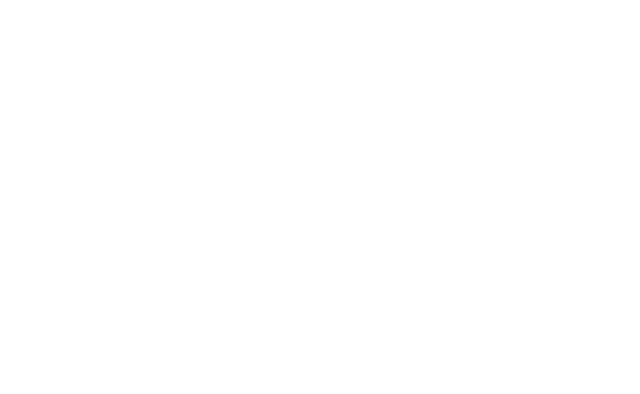
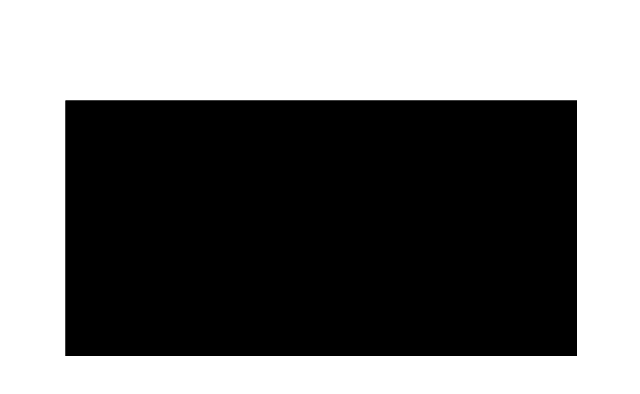
Before and after one commit to stratosphr/emulator, a React (Create React App) app: page / in a window 1280 px wide. Shown: the top 394 px of the page, without its empty margins (35-675 px from the left). Built offline with nearby package versions, Linux system fonts and the light colour scheme.

Commit message:
Added support for screen emulation

```diff
--- a/src/app/Emulator.tsx
+++ b/src/app/Emulator.tsx
@@ -1,8 +1,9 @@
-import React, {Component} from 'react'
+import React, {Component, RefObject} from 'react'
 import './css/Emulator.css'
 import ByteMemory from './core/memory/ByteMemory'
 import MemoryCounter from './core/counters/MemoryCounter'
 import HalfWordMemory from './core/memory/HalfWordMemory'
+import Screen from './core/graphics/Screen'
 
 interface IEmulatorProps {
 }
@@ -12,6 +13,7 @@
 
 export default class Emulator extends Component<IEmulatorProps, IEmulatorState> {
 
+	private readonly screenRef: RefObject<Screen>
 	private readonly ram: ByteMemory
 	private readonly pc: MemoryCounter
 	private readonly v: ByteMemory
@@ -23,6 +25,7 @@
 
 	constructor(props: Readonly<IEmulatorProps>) {
 		super(props)
+		this.screenRef = React.createRef<Screen>()
 		this.ram = new ByteMemory(4096)
 		this.pc = new MemoryCounter(this.ram, 512)
 		this.v = new ByteMemory(16)
@@ -33,10 +36,23 @@
 		this.soundCounter = new ByteMemory()
 	}
 
+	public componentDidMount(): void {
+		this.screenRef.current!.clear()
+	}
+
 	public render(): React.ReactElement<any, string | React.JSXElementConstructor<any>> | string | number | {} | React.ReactNodeArray | React.ReactPortal | boolean | null | undefined {
 		return (
-			<div />
+			<Screen position={{x: 100, y: 100}} definition={{width: 64, height: 32}} pixelsDimensions={{width: 8, height: 8}} ref={this.screenRef} />
 		)
 	}
 
+	private count() {
+		if (this.gameCounter[0] > 0) {
+			--this.gameCounter[0]
+		}
+		if (this.soundCounter[0] > 0) {
+			--this.soundCounter[0]
+		}
+	}
+
 }
--- /dev/null
+++ b/src/app/core/graphics/Screen.tsx
@@ -0,0 +1,50 @@
+import React, {Component, RefObject} from 'react'
+import {IDimensions} from '../utils/IDimensions'
+import {IPosition} from '../utils/IPosition'
+
+interface IScreenProps {
+
+	position?: IPosition
+	definition: IDimensions
+	pixelsDimensions: IDimensions
+
+}
+
+interface IScreenState {
+}
+
+export default class Screen extends Component<IScreenProps, IScreenState> {
+
+	private readonly canvasRef: RefObject<HTMLCanvasElement>
+	private ctx: CanvasRenderingContext2D | null
+	private dimensions: IDimensions
+	private position: IPosition
+
+	constructor(props: Readonly<IScreenProps>) {
+		super(props)
+		this.canvasRef = React.createRef<HTMLCanvasElement>()
+		this.dimensions = {width: this.props.definition.width * this.props.pixelsDimensions.width, height: this.props.definition.height * this.props.pixelsDimensions.height}
+		this.position = this.props.position === undefined ? {x: 0, y: 0} : this.props.position
+		this.ctx = null
+	}
+
+	public componentDidMount(): void {
+		this.ctx = this.canvasRef.current!.getContext('2d')
+		this.ctx!.translate(0.5, 0.5)
+		this.clear()
+	}
+
+	public clear(red: number = 0, green: number = 0, blue: number = 0): void {
+		this.ctx!.fillStyle = 'rgb(' + red + ', ' + green + ', ' + blue + ')'
+		this.ctx!.fillRect(0, 0, this.dimensions.width, this.dimensions.height)
+	}
+
+	public render(): React.ReactElement<any, string | React.JSXElementConstructor<any>> | string | number | {} | React.ReactNodeArray | React.ReactPortal | boolean | null | undefined {
+		return (
+			<canvas width={this.dimensions.width} height={this.dimensions.height} ref={this.canvasRef} style={{position: 'relative', left: this.position.x, top: this.position.y}}>
+				Unable to emulate screen because the canvas element isn't supported by your browser.
+			</canvas>
+		)
+	}
+
+}
--- /dev/null
+++ b/src/app/core/utils/IDimensions.ts
@@ -0,0 +1,6 @@
+export interface IDimensions {
+
+	width: number
+	height: number
+
+}
--- /dev/null
+++ b/src/app/core/utils/IPosition.ts
@@ -0,0 +1,6 @@
+export interface IPosition {
+
+	x: number
+	y: number
+
+}
```
